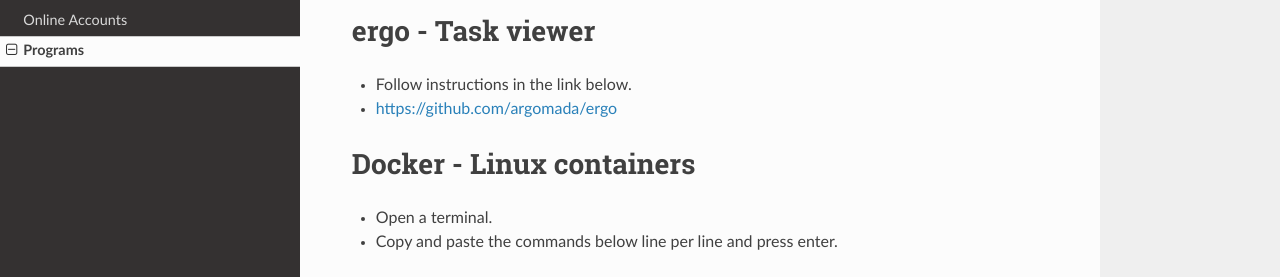
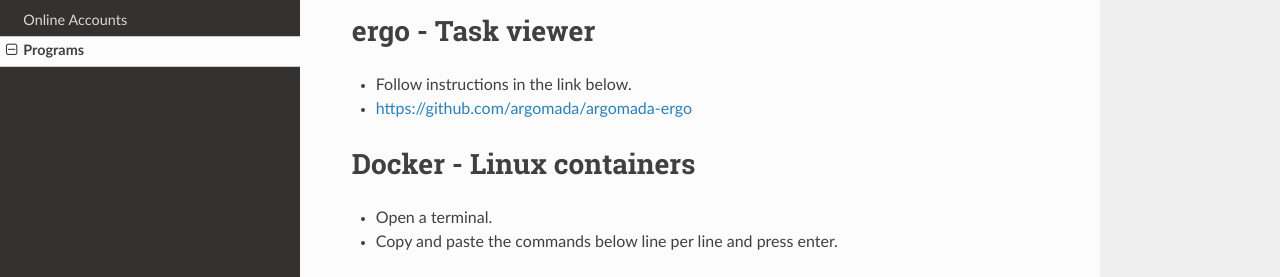
Before and after one commit to louiedoong86/argomada-dev-env, an MkDocs documentation site: the page built from docs/programs.md, in a window 1280 px wide and 900 px high, scrolled down 7242 px. Shown: the part 159-436 px from the top of the window. Built offline with MkDocs 1.6.1, drawn with Linux system fonts in a browser that asks for light colours; nearby versions of some CDN libraries; old or Windows-style settings are respelled for this version of MkDocs; some of the changed lines change nothing that is shown.

Commit message:
argomada-ergo

```diff
--- a/docs/programs.md
+++ b/docs/programs.md
@@ -351,7 +351,7 @@
 
 # ergo - Task viewer
 - Follow instructions in the link below.
-- [https://github.com/argomada/ergo](https://github.com/argomada/ergo)
+- [https://github.com/argomada/argomada-ergo](https://github.com/argomada/argomada-ergo)
 
 # Docker - Linux containers
 - Open a terminal.
```
